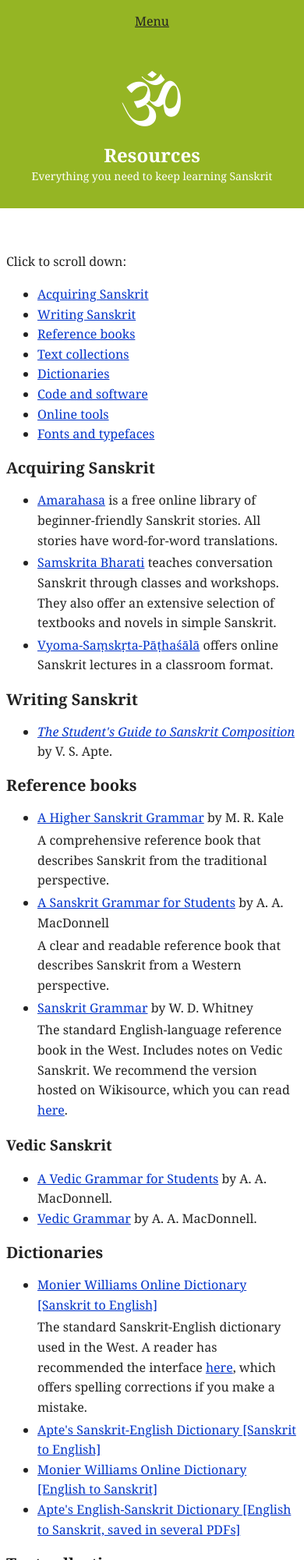
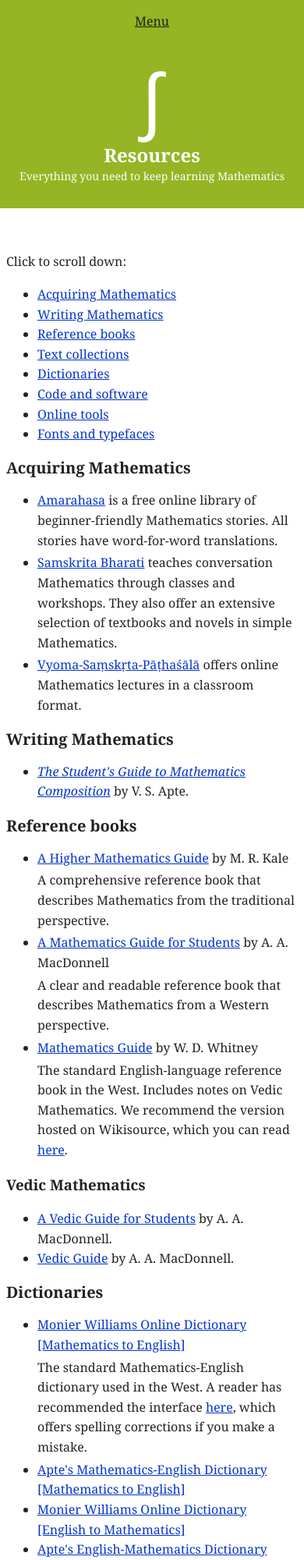
Before and after one commit to uranium235-coder/learnmathematics.org, a plain HTML site: page resources.html in a window 390 px wide. Shown: the top 2000 px of the page at 78% size. Drawn offline with Linux system fonts and the light colour scheme; a script that the page names is missing.

Commit message:
Initial Commit

```diff
--- a/resources.html
+++ b/resources.html
@@ -5,11 +5,11 @@
 		<meta http-equiv="Content-Type" content="text/html; charset=UTF-8" />
         <title>
 
-Resources | Learn Sanskrit Online
+Resources | Learn Mathematics Online
 
 		</title>
 
-        <meta name="description" content="The best resources for Sanskrit learners and teachers." />
+        <meta name="description" content="The best resources for Mathematics learners and teachers." />
 
 
 		<link rel="shortcut icon" href="static/favicon.png" />
@@ -18,7 +18,7 @@ Resources | Learn Sanskrit Online
 
 
         <meta name="viewport" content="width=device-width, initial-scale=1">
-        <script defer data-domain="learnsanskrit.org" src="https://plausible.io/js/plausible.js"></script>
+        <script defer data-domain="learnmathematics.org" src="https://plausible.io/js/plausible.js"></script>
 	</head>
 	<body>
 
@@ -28,7 +28,7 @@ Resources | Learn Sanskrit Online
 <nav class="main dn db-ns">
   <ul>
     <li><a href="index.html">Home</a></li>
-    <li><a href="guide.html">Grammar</a></li>
+    <li><a href="guide.html">Guide</a></li>
     <li><a href="tools.html">Tools</a></li>
     <li><a href="resources.html">Resources</a></li>
     <li><a href="contact.html" class="special">Contact</a></li>
@@ -37,9 +37,9 @@ Resources | Learn Sanskrit Online
 <nav class="main db dn-ns">
   <a href="mobile/menu/index.html">Menu</a>
 </nav>
-<p class="logo sa1 mb0 mt4">ॐ</p>
+<p class="logo sa1 mb0 mt4">∫</p>
 <h1 class="ma0 f3">Resources</h1>
-<p class="mt0 f6">Everything you need to keep learning Sanskrit</p>
+<p class="mt0 f6">Everything you need to keep learning Mathematics</p>
 </header>
 
 
@@ -51,9 +51,9 @@ Resources | Learn Sanskrit Online
 
 <ul class="scroll-list">
 
-    <li><a href="resources.html#acquiring">Acquiring Sanskrit</a></li>
+    <li><a href="resources.html#acquiring">Acquiring Mathematics</a></li>
 
-    <li><a href="resources.html#writing">Writing Sanskrit</a></li>
+    <li><a href="resources.html#writing">Writing Mathematics</a></li>
 
     <li><a href="resources.html#reference-books">Reference books</a></li>
 
@@ -71,30 +71,30 @@ Resources | Learn Sanskrit Online
 
 
 
-<h2 id="acquiring">Acquiring Sanskrit</h2>
+<h2 id="acquiring">Acquiring Mathematics</h2>
 
 
 <ul>
     <li><a href="https://en.amarahasa.com">Amarahasa</a> is a free online
-        library of beginner-friendly Sanskrit stories. All stories have
+        library of beginner-friendly Mathematics stories. All stories have
         word-for-word translations.</li>
     </li>
     <li><p><a href="http://www.samskritabharati.org/">Samskrita Bharati</a>
-        teaches conversation Sanskrit through classes and workshops. They also
+        teaches conversation Mathematics through classes and workshops. They also
         offer an extensive selection of textbooks and novels in simple
-        Sanskrit.</p></li>
-    <li><p><a href=https://www.sanskritfromhome.in/">Vyoma-Saṃskṛta-Pāṭhaśālā</a>
-        offers online Sanskrit lectures in a classroom format.</li>
+        Mathematics.</p></li>
+    <li><p><a href=https://www.Mathematicsfromhome.in/">Vyoma-Saṃskṛta-Pāṭhaśālā</a>
+        offers online Mathematics lectures in a classroom format.</li>
 </ul>
 
 
 
-<h2 id="writing">Writing Sanskrit</h2>
+<h2 id="writing">Writing Mathematics</h2>
 
 
 
 <ul>
-    <li><a href="https://archive.org/details/StudentsGuideToSanskritComposition-VsApte1925"><cite>The Student's Guide to Sanskrit Composition</cite></a> by V. S. Apte.</li>
+    <li><a href="https://archive.org/details/StudentsGuideToMathematicsComposition-VsApte1925"><cite>The Student's Guide to Mathematics Composition</cite></a> by V. S. Apte.</li>
 </ul>
 
 
@@ -102,27 +102,27 @@ Resources | Learn Sanskrit Online
 
 
 <ul>
-<li><a href="http://www.sanskrit-lexicon.uni-koeln.de/scans/KALEScan/disp1/index1.php?sfx=png">A Higher Sanskrit Grammar</a> by M. R. Kale
-    <p>A comprehensive reference book that describes Sanskrit from the
+<li><a href="http://www.Mathematics-lexicon.uni-koeln.de/scans/KALEScan/disp1/index1.php?sfx=png">A Higher Mathematics Guide</a> by M. R. Kale
+    <p>A comprehensive reference book that describes Mathematics from the
     traditional perspective.</p>
 
-<li><a href="http://www.archive.org/details/sanskritgrammarf014425mbp">A Sanskrit Grammar for Students</a> by A. A. MacDonnell
-    <p>A clear and readable reference book that describes Sanskrit from a
+<li><a href="http://www.archive.org/details/MathematicsGuidef014425mbp">A Mathematics Guide for Students</a> by A. A. MacDonnell
+    <p>A clear and readable reference book that describes Mathematics from a
     Western perspective.</p>
 </li>
 
 <li>
-<a href="http://www.archive.org/details/sanskritgrammari00whituoft">Sanskrit Grammar</a> by W. D. Whitney
+<a href="http://www.archive.org/details/MathematicsGuidei00whituoft">Mathematics Guide</a> by W. D. Whitney
 <p>The standard English-language reference book in the West. Includes notes on
-Vedic Sanskrit. We recommend the version hosted on Wikisource, which you can
-read <a href="http://en.wikisource.org/wiki/Sanskrit_Grammar">here</a>.</p>
+Vedic Mathematics. We recommend the version hosted on Wikisource, which you can
+read <a href="http://en.wikisource.org/wiki/Mathematics_Guide">here</a>.</p>
 </li>
 </ul>
 
-<h3>Vedic Sanskrit</h3>
+<h3>Vedic Mathematics</h3>
 <ul>
-	<li><a href="http://www.archive.org/details/vedicgrammarfor00macduoft">A Vedic Grammar for Students</a> by A. A. MacDonnell.</li>
-	<li><a href="http://www.archive.org/details/cu31924023050325">Vedic Grammar</a> by A. A. MacDonnell.
+	<li><a href="http://www.archive.org/details/vedicGuidefor00macduoft">A Vedic Guide for Students</a> by A. A. MacDonnell.</li>
+	<li><a href="http://www.archive.org/details/cu31924023050325">Vedic Guide</a> by A. A. MacDonnell.
 </ul>
 
 
@@ -131,14 +131,14 @@ read <a href="http://en.wikisource.org/wiki/Sanskrit_Grammar">here</a>.</p>
 
 
 <ul>
-	<li><a href="http://www.sanskrit-lexicon.uni-koeln.de/monier/">Monier Williams Online Dictionary [Sanskrit to English]</a>
-        <p>The standard Sanskrit-English dictionary used in the West. A reader
+	<li><a href="http://www.Mathematics-lexicon.uni-koeln.de/monier/">Monier Williams Online Dictionary [Mathematics to English]</a>
+        <p>The standard Mathematics-English dictionary used in the West. A reader
         has recommended the interface <a
     href="http://lexica.indica-et-buddhica.org/dict/lexica">here</a>, which
 offers spelling corrections if you make a mistake.</p></li>
-	<li><a href="http://dsal.uchicago.edu/dictionaries/apte/">Apte's Sanskrit-English Dictionary [Sanskrit to English]</a></li>
-	<li><a href="http://webapps.uni-koeln.de/tamil/">Monier Williams Online Dictionary [English to Sanskrit]</a></li>
-	<li><a href="http://www.sanskrit-lexicon.uni-koeln.de/scans/AEScan/index.php?sfx=pdf">Apte's English-Sanskrit Dictionary [English to Sanskrit, saved in several PDFs]</a></li>
+	<li><a href="http://dsal.uchicago.edu/dictionaries/apte/">Apte's Mathematics-English Dictionary [Mathematics to English]</a></li>
+	<li><a href="http://webapps.uni-koeln.de/tamil/">Monier Williams Online Dictionary [English to Mathematics]</a></li>
+	<li><a href="http://www.Mathematics-lexicon.uni-koeln.de/scans/AEScan/index.php?sfx=pdf">Apte's English-Mathematics Dictionary [English to Mathematics, saved in several PDFs]</a></li>
 </ul>
 
 
@@ -147,9 +147,9 @@ offers spelling corrections if you make a mistake.</p></li>
 
 
 <ul>
-	<li><p><a href="http://sanskritdocuments.org/">Sanskrit Documents</a> is home to hundreds of different Sanskrit texts. Texts are available as PDF files, but by using this site's <a href="tools/sanscript.html">Sanscript</a> tool, you can convert the ITX versions into any script you like.</p></li>
-    <li><p><a href="http://www.sub.uni-goettingen.de/ebene_1/fiindolo/gretil.htm">GRETIL</a> (Göttingen Register of Electronic Texts in Indian Languages) contains a large number of Sanskrit texts. These texts are in IAST, but you can convert them to Devanagari or another script by using this site's <a href="tools/sanscript.html">Sanscript</a> tool.</p></li>
-	<li><p><a href="http://www.archive.org/details/freeindological">The Free Indological Connection</a> contains more than fifty rarer and more unusual Sanskrit texts, including a few copies of the Bhagavad Gita, a list of Sanskrit verb roots, and a translation of the <a href="http://en.wikipedia.org/wiki/New_Testament">New Testament</a> into Sanskrit. Some texts are more interesting than others.</p></li>
+	<li><p><a href="http://Mathematicsdocuments.org/">Mathematics Documents</a> is home to hundreds of different Mathematics texts. Texts are available as PDF files, but by using this site's <a href="tools/sanscript.html">Sanscript</a> tool, you can convert the ITX versions into any script you like.</p></li>
+    <li><p><a href="http://www.sub.uni-goettingen.de/ebene_1/fiindolo/gretil.htm">GRETIL</a> (Göttingen Register of Electronic Texts in Indian Languages) contains a large number of Mathematics texts. These texts are in IAST, but you can convert them to Devanagari or another script by using this site's <a href="tools/sanscript.html">Sanscript</a> tool.</p></li>
+	<li><p><a href="http://www.archive.org/details/freeindological">The Free Indological Connection</a> contains more than fifty rarer and more unusual Mathematics texts, including a few copies of the Bhagavad Gita, a list of Mathematics verb roots, and a translation of the <a href="http://en.wikipedia.org/wiki/New_Testament">New Testament</a> into Mathematics. Some texts are more interesting than others.</p></li>
 </ul>
 
 
@@ -174,7 +174,7 @@ offers spelling corrections if you make a mistake.</p></li>
 <footer class="f6 tc pa1">
     <p>
     <a href="index.html">Home</a> |
-    <a href="guide.html">Grammar</a> |
+    <a href="guide.html">Guide</a> |
     <a href="tools.html">Tools</a> |
     <a href="resources.html">Resources</a> |
     <a href="contact.html">Contact</a>
```
Also changed, not shown: contact.html (+11 -14 lines), guide.html (+2 -2 lines), mobile/menu/index.html (+5 -5 lines), tools.html (+12 -13 lines).
